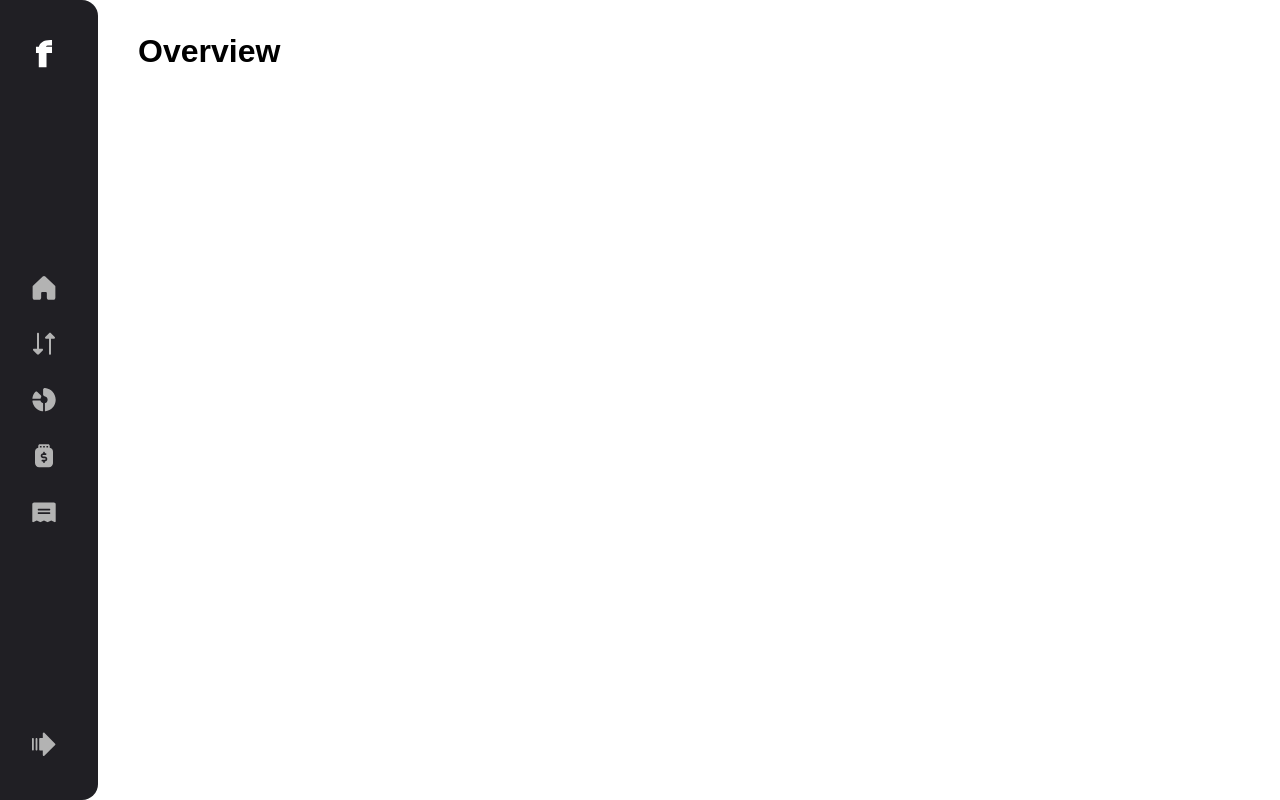
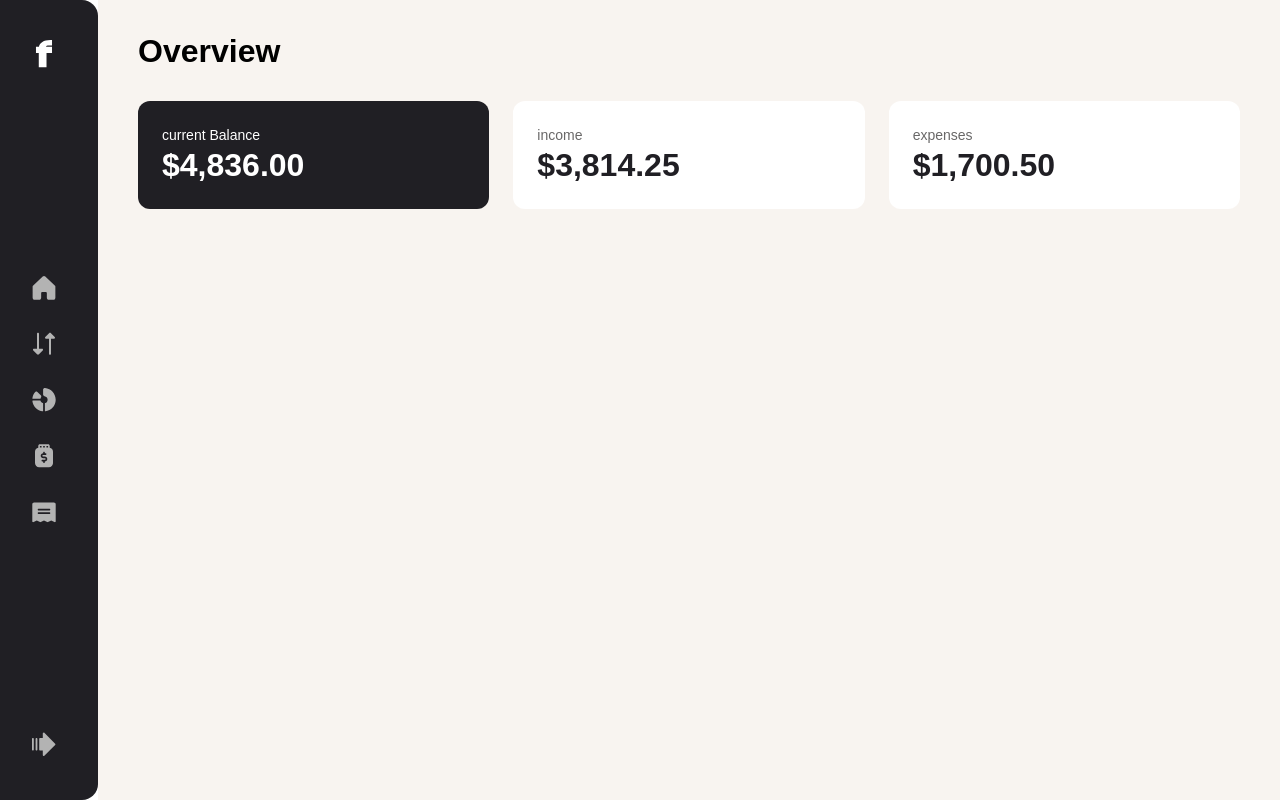
Before and after one commit to whorty/Frontend_Mentor-Personal_Finance_app, a React (Vite) app: page /overview in a window 1280 px wide. Built offline with nearby package versions, Linux system fonts and the light colour scheme.

Commit message:
starting overview page

```diff
--- a/src/App.tsx
+++ b/src/App.tsx
@@ -5,10 +5,13 @@ import Transactions from "./routes/Transactions";
 import Budgets from "./routes/Budgets";
 import Pots from "./routes/Pots";
 import RecurringBills from "./routes/RecurringBills";
+import { DataContext } from "./DataContext";
+import data from "./utils/data.json";
 
 export default function App() {
   return (
     <BrowserRouter>
+      <DataContext.Provider value={data}>
         <Routes>
           <Route path="/" element={<Layout />}>
             <Route path="overview" element={<Overview />} />
@@ -18,6 +21,7 @@ export default function App() {
             <Route path="recurringBills" element={<RecurringBills />} />
           </Route>
         </Routes>
+      </DataContext.Provider>
     </BrowserRouter>
   );
 }
--- /dev/null
+++ b/src/DataContext.tsx
@@ -0,0 +1,5 @@
+import React from "react";
+import data from "./utils/data.json";
+
+type DataType = typeof data;
+export const DataContext = React.createContext<DataType | null>(null);
--- /dev/null
+++ b/src/components/Overview/CardInfo.tsx
@@ -0,0 +1,28 @@
+import { DataContext } from "../../DataContext";
+import { useContext } from "react";
+
+type Balance = {
+  current: number;
+  income: number;
+  expenses: number;
+};
+
+const formatUSD = (num: number): string =>
+  num.toLocaleString("en-US", {
+    style: "currency",
+    currency: "USD",
+  });
+
+export default function CardInfo() {
+  const { balance } = useContext(DataContext) as { balance: Balance };
+  const entries = Object.entries(balance);
+  {
+    return entries.map(([key, value]) => (
+      // console.log(key, value);
+      <div className="cardinfo">
+        <h4>{key == "current" ? `${key} Balance` : key}</h4>
+        <h1>{formatUSD(value)}</h1>
+      </div>
+    ));
+  }
+}
--- /dev/null
+++ b/src/components/Overview/OverviewStyles.css
@@ -0,0 +1,29 @@
+.overview {
+  & > h1 {
+    margin-bottom: 31px;
+  }
+  & .main-info {
+    display: flex;
+    flex-direction: row;
+    gap: clamp(12px, 24px, 10vw);
+    & .cardinfo {
+      background-color: var(--White);
+      color: var(--Grey-900);
+      & h4 {
+        color: var(--Grey-500);
+      }
+    }
+    & .cardinfo:first-child {
+      background-color: var(--Grey-900);
+      color: var(--White);
+      & h4 {
+        color: var(--White);
+      }
+    }
+  }
+}
+.cardinfo {
+  border-radius: 12px;
+  padding: 24px;
+  width: 100%;
+}
--- a/src/routes/Overview.tsx
+++ b/src/routes/Overview.tsx
@@ -1,7 +1,13 @@
+import CardInfo from "../components/Overview/CardInfo";
+import "../components/Overview/OverviewStyles.css";
+
 export default function Overview() {
   return (
-    <section>
+    <section className="overview">
       <h1>Overview</h1>
+      <section className="main-info">
+        <CardInfo />
+      </section>
     </section>
   );
 }
--- a/src/styles/index.css
+++ b/src/styles/index.css
@@ -90,15 +90,16 @@ main {
   display: flex;
 }
 
-section {
+nav + section {
   overflow-y: auto;
   height: 100vh;
   width: 100%;
   padding: 32px 40px;
+  background-color: var(--Beige-100);
 }
 
 @media screen and (max-width: 375px) {
-  section {
+  nav + section {
     padding: 16px 24px;
   }
 }
```
Lines whose indentation alone changed are shown as unchanged.
